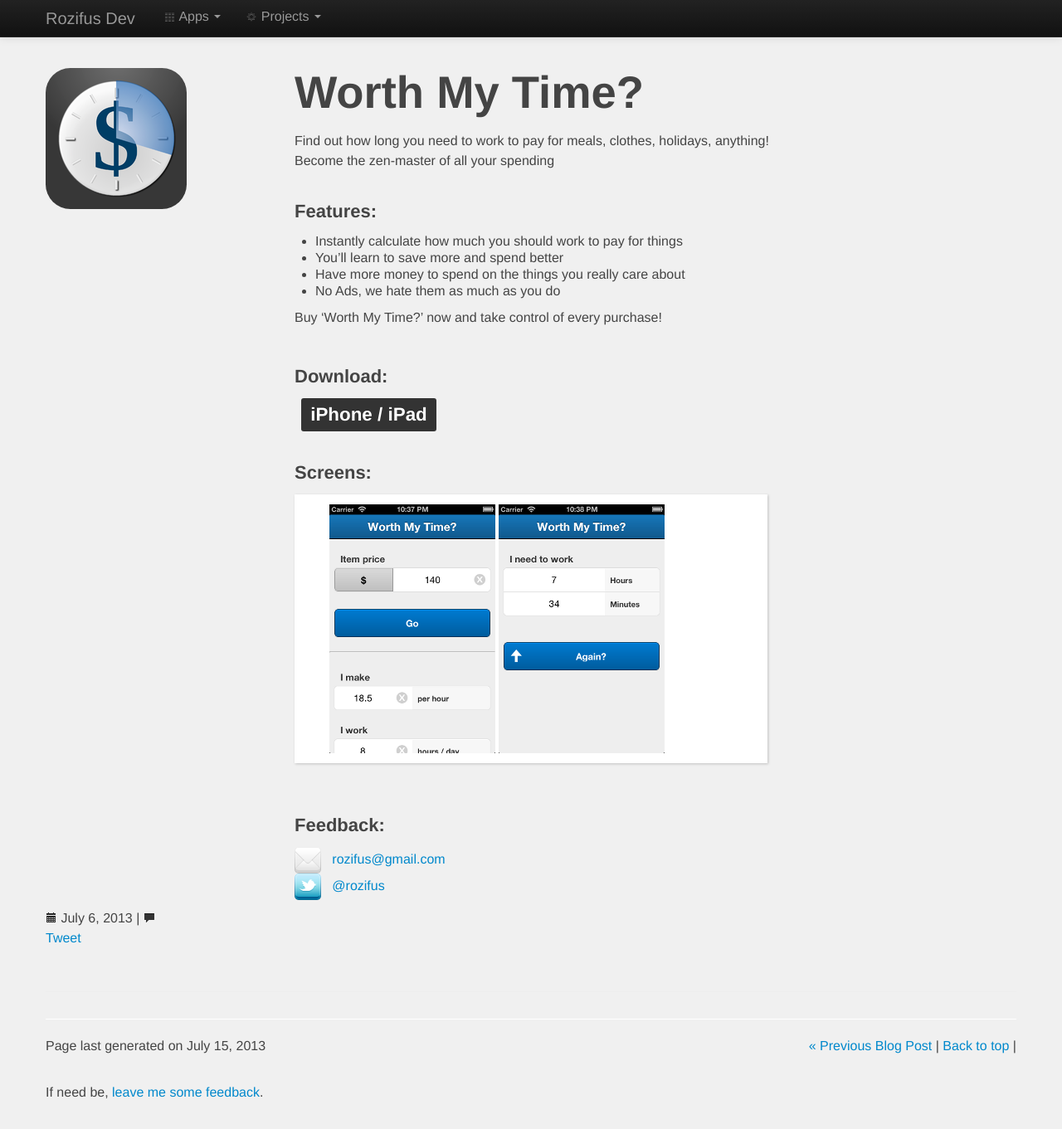
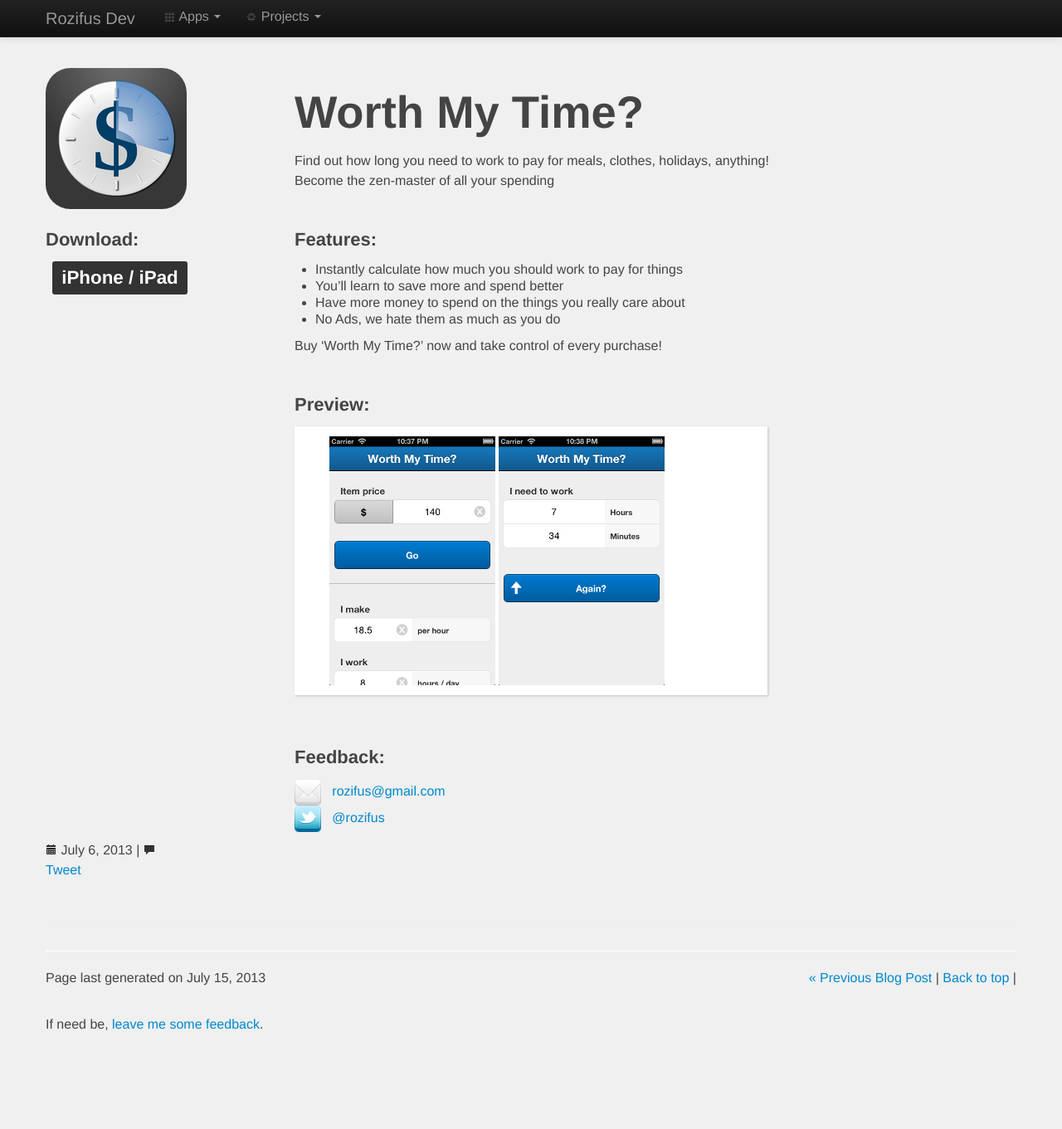
Before and after one commit to rozifus/launchrad, a Jekyll site: the page built from _posts/2013-07-06-worthmytime.markdown, in a window 1280 px wide and 1361 px high. Shown: the whole window at 83% size. Built offline with Jekyll 4.4.1, drawn with Linux system fonts in a browser that asks for light colours; comment, search, counter and statistics services are not loaded.

Commit message:
updated app layout

```diff
--- a/_layouts/app.html
+++ b/_layouts/app.html
@@ -3,27 +3,31 @@ layout: layout
 ---
 <div class="app-content">
     <div class="row">
+        <div class="span12">
+            <div class="row">
                 <div class="span3">
-             <div class="row">
-                <div class="span12">
                     <div class="app-icon">
                         <img class="app-icon" src="{{ site.url }}/img/apps/{{ page.appid }}/icon-170.png">
                     </div>
                 </div>
+                <div class="span9">
+                    <div class="row">
+                        <div class="span9">
+                            <br />
+                            <h1 class="app-title">{{ page.title }}</h1>
+                        </div>
+                        <div class="span9">
+                            <p>{{ page.spiel }}</p>
                         </div>
                     </div>
-
-        <div class="span9">
+                </div>
+            </div>
+        </div>
+    </div>
     <div class="row">
         <div class="span12">
-                    <h1 class="app-title">{{ page.title }}</h1>
-                </div>
-
-                <div class="span12">
-                    {{ content }}
-                </div>
-
-                <div class="span12">
+            <div class="row">
+                <div class="span3">
                     <h4>Download:</h4>
                     <ul class="unstyled">
                         {% if page.store.ios %}
@@ -53,19 +57,27 @@ layout: layout
                         {% endif %}
                     </ul>
                 </div>
-
-                {% if page.screenshots %}
+                <div class="span9">
+                    <div class="row">
+                        <div class="span12">
+                            {{ content }}
+                        </div>
+                    </div>
+                    {% if page.preview %}
+                    <div class="row">
                         <div class="span6">
-                    <h4>Screens:</h4>
+                            <h4>Preview:</h4>
                             <ul id="screenshots" class="elastislide-list">
-                        {% for screen in page.screenshots %}
+                                {% for screen in page.preview %}
                                 <li><a href="#"><img src="{{ site.url }}/img/apps/{{ page.appid }}/{{ screen }}" alt="app screenshot" /></a></li>
                                 {% endfor %}
                             </ul>
                             <br /><br />
                         </div>
+                    </div>
                     {% endif %}
 
+                    <div class="row">
                         <div class="span12">
                             <h4>Feedback:</h4>
                             <ul class="unstyled">
@@ -81,7 +93,8 @@ layout: layout
                                 </a></li>
                             </ul>
                         </div>
-
+                    </div>
+                </div>
             </div>
          </div>
     </div>
--- a/_posts/2013-07-06-worthmytime.markdown
+++ b/_posts/2013-07-06-worthmytime.markdown
@@ -3,16 +3,14 @@ layout: app
 title:  "Worth My Time?"
 date:   2013-07-06 16:32:59
 categories: apps
+spiel: Find out how long you need to work to pay for meals, clothes, holidays, anything! <br /> Become the zen-master of all your spending
 
 appid: worthmytime
 store:
     ios: http://itunes.apple.com/us/app/worth-my-time/id668421500
 
-screenshots: [ip35_1_thumb.png, ip35_2_thumb.png]
+preview: [ ip35_1_thumb.png, ip35_2_thumb.png ]
 ---
-
-Find out how long you need to work to pay for meals, clothes, holidays, anything!
-Become the zen-master of all your spending
 
 #### Features:
 - Instantly calculate how much you should work to pay for things
```
Lines whose indentation alone changed are shown as unchanged.
